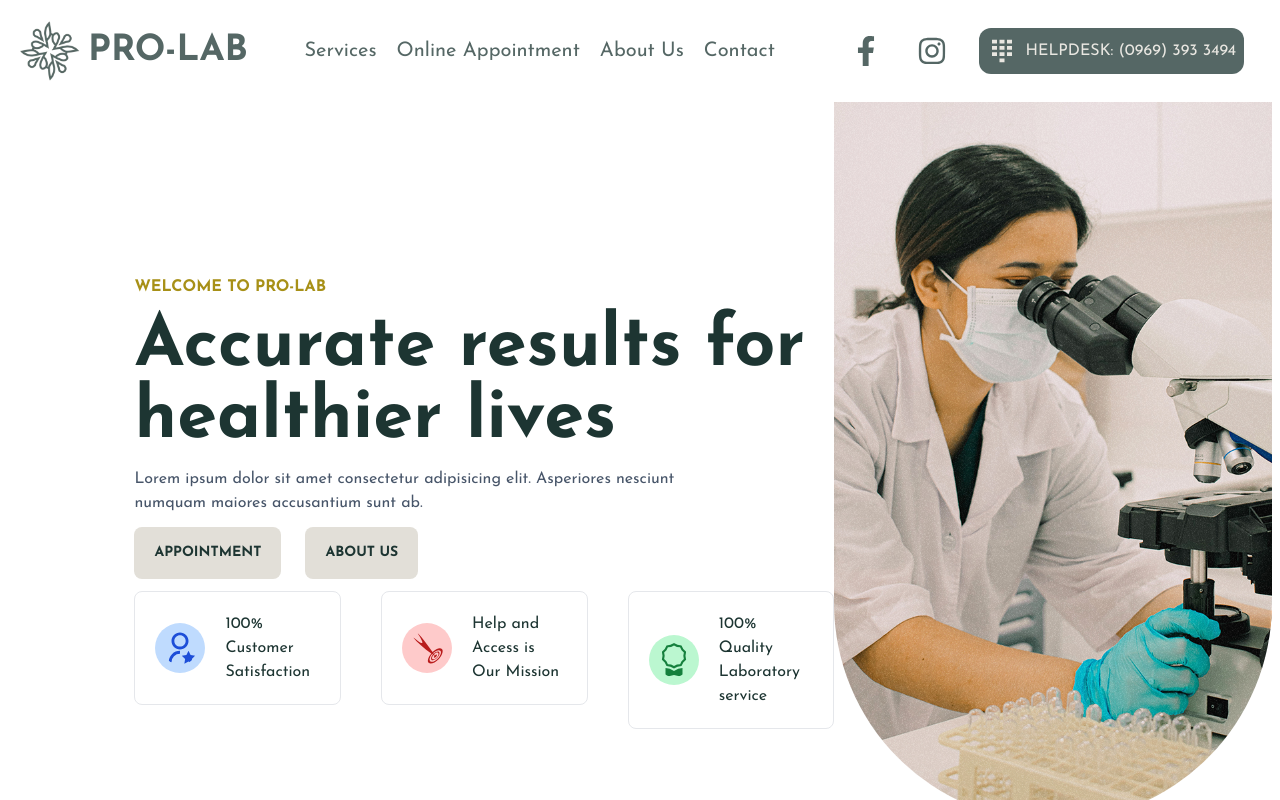
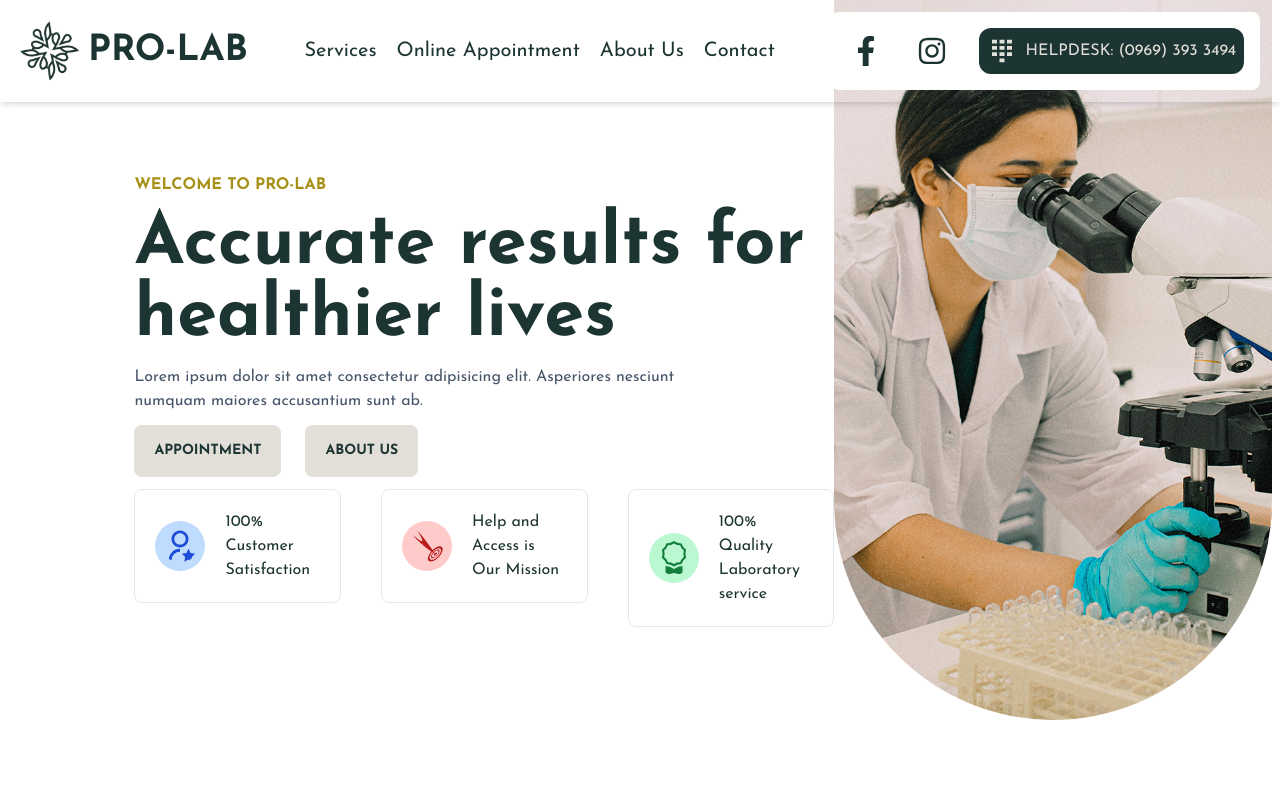
Before and after one commit to shalom99/prolab, a Next.js app: page / in a window 1280 px wide. Shown: the top 800 px of the page. Built offline with nearby package versions, Linux system fonts and the light colour scheme.

Commit message:
Transformed desktop header fixed v2

```diff
--- a/app/components/Header.jsx
+++ b/app/components/Header.jsx
@@ -51,7 +51,7 @@ export default function Header() {
 
 
       {/* desktop menu */}
-      <div className="hidden lg:flex lg:w-[100%] py-3 px-5 items-center justify-between bg-primary opacity-75 mx-auto z-10  ">
+      <div className="hidden fixed lg:flex lg:w-[100%] py-3 px-5 items-center justify-between shadow-md mx-auto z-10  ">
         <div>
           <Link href="/" className="flex items-center gap-2">
             <Image src="/logo_only.png" width={60} height={60} alt="Logo"/>
```
